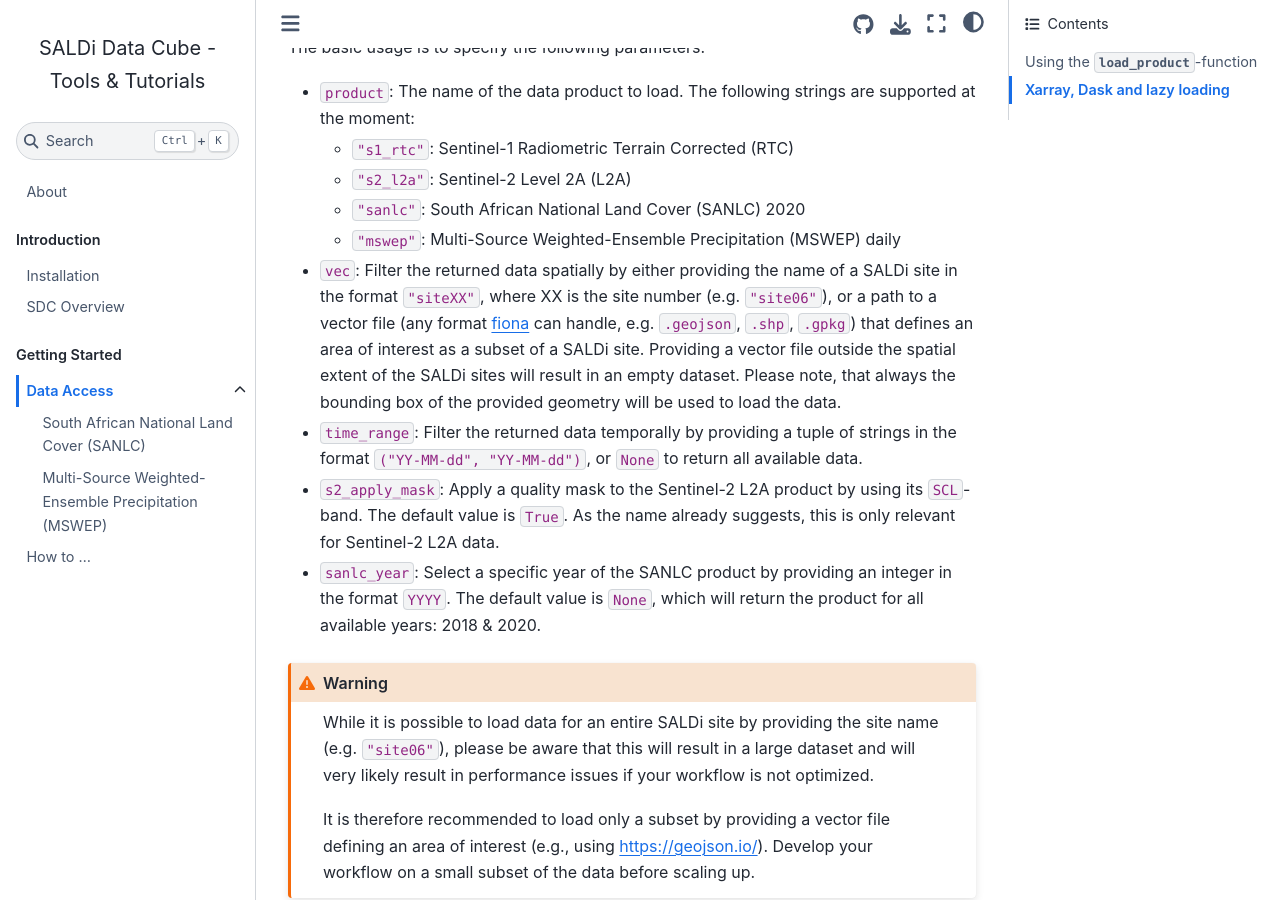
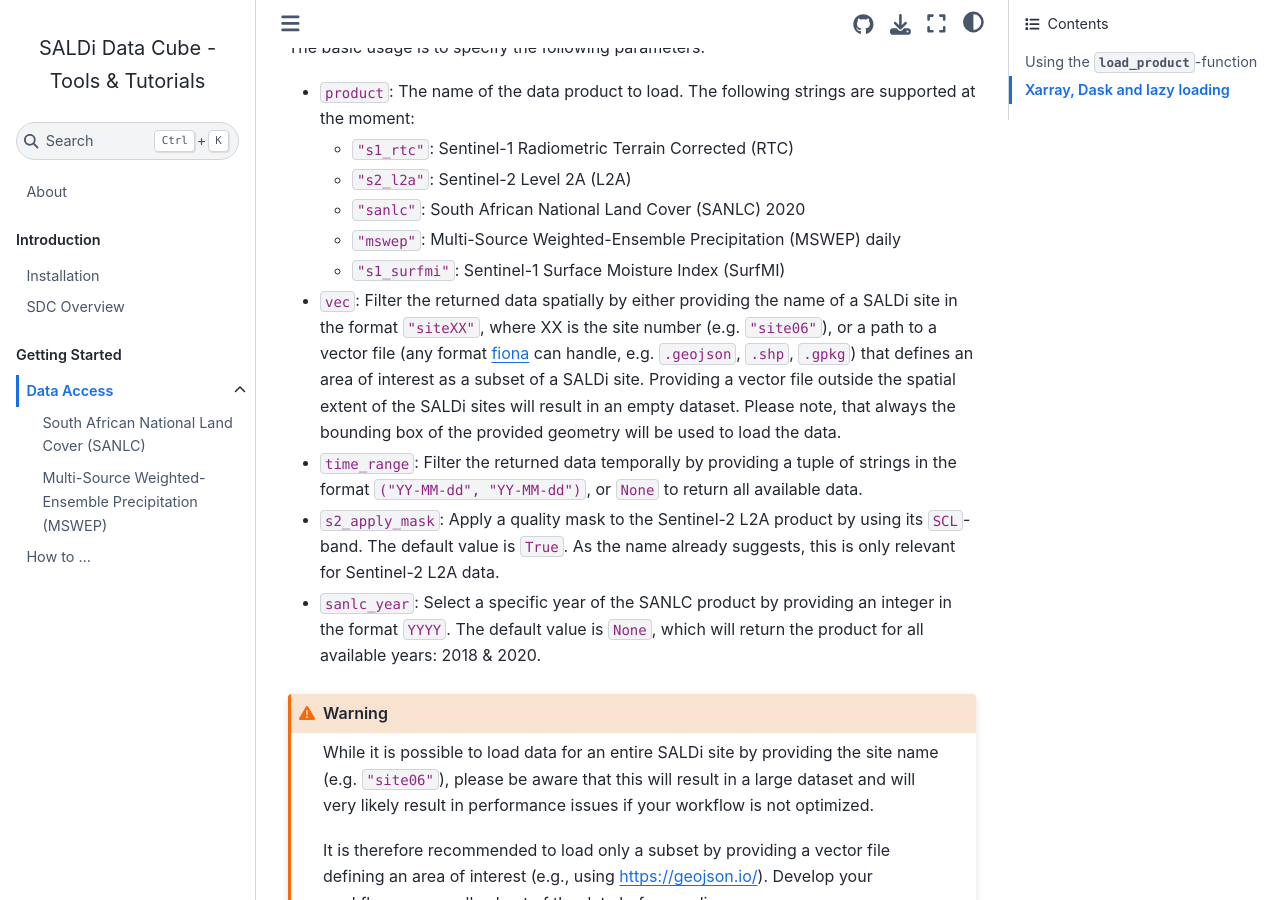
Before and after one commit to Jena-Earth-Observation-School/sdc-tools, a Jupyter Book: the page built from docs/content/02_Getting_Started/01_00_Data_Access.md, in a window 1280 px wide and 900 px high, scrolled down 948 px. Built offline with Jupyter Book 1.0.4 settings and Sphinx 7.4.7 and the Sphinx Book theme 1.1.4, drawn with Linux system fonts in a browser that asks for light colours; pages that are not in the unit, such as notebooks, are missing from menus.

Commit message:
[docs] update `load_product`-section

```diff
--- a/docs/content/02_Getting_Started/01_00_Data_Access.md
+++ b/docs/content/02_Getting_Started/01_00_Data_Access.md
@@ -45,6 +45,7 @@ supported at the moment:
     - `"s2_l2a"`: Sentinel-2 Level 2A (L2A)
     - `"sanlc"`: South African National Land Cover (SANLC) 2020
     - `"mswep"`: Multi-Source Weighted-Ensemble Precipitation (MSWEP) daily
+    - `"s1_surfmi"`: Sentinel-1 Surface Moisture Index (SurfMI)
 - `vec`: Filter the returned data spatially by either providing the name of a
 SALDi site in the format `"siteXX"`, where XX is the site number (e.g.
 `"site06"`), or a path to a vector file (any format [fiona](https://github.com/Toblerity/Fiona)
```
